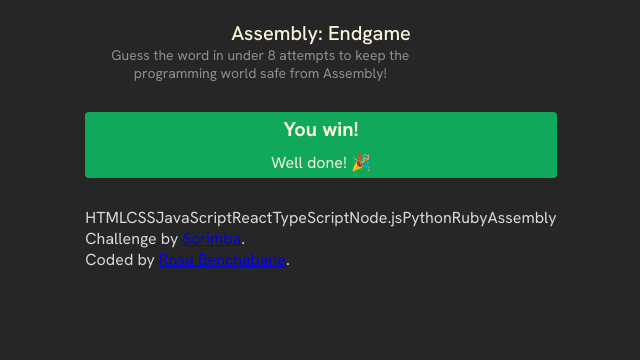
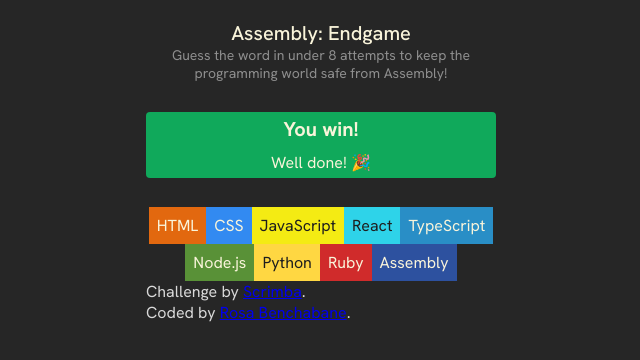
Before and after one commit to RosaBen/rb-assembly-endgame, a React (Vite) app: page / in a window 1280 px wide. Shown: the top 360 px of the page, without its empty margins (319-959 px from the left). Built offline with nearby package versions, Linux system fonts and the light colour scheme.

Commit message:
added chips languages

```diff
--- a/src/assets/styles/index.css
+++ b/src/assets/styles/index.css
@@ -50,3 +50,14 @@
 .game-status p {
   margin: 0.3rem;
 }
+
+.chips {
+  display: flex;
+  flex-wrap: wrap;
+  max-width: 350px;
+  justify-content: center;
+}
+
+.chips span {
+  padding: 0.5rem;
+}
--- a/src/components/Chips.jsx
+++ b/src/components/Chips.jsx
@@ -1,7 +1,11 @@
 export default function Chips({ chips }) {
-  console.log(chips);
   const languages = chips.map((chip, index) => (
-    <span key={index}>{chip.name}</span>
+    <span
+      key={index}
+      style={{ backgroundColor: chip.backgroundColor, color: chip.color }}
+    >
+      {chip.name}
+    </span>
   ));
-  return <section>{languages}</section>;
+  return <section className="chips">{languages}</section>;
 }
```
